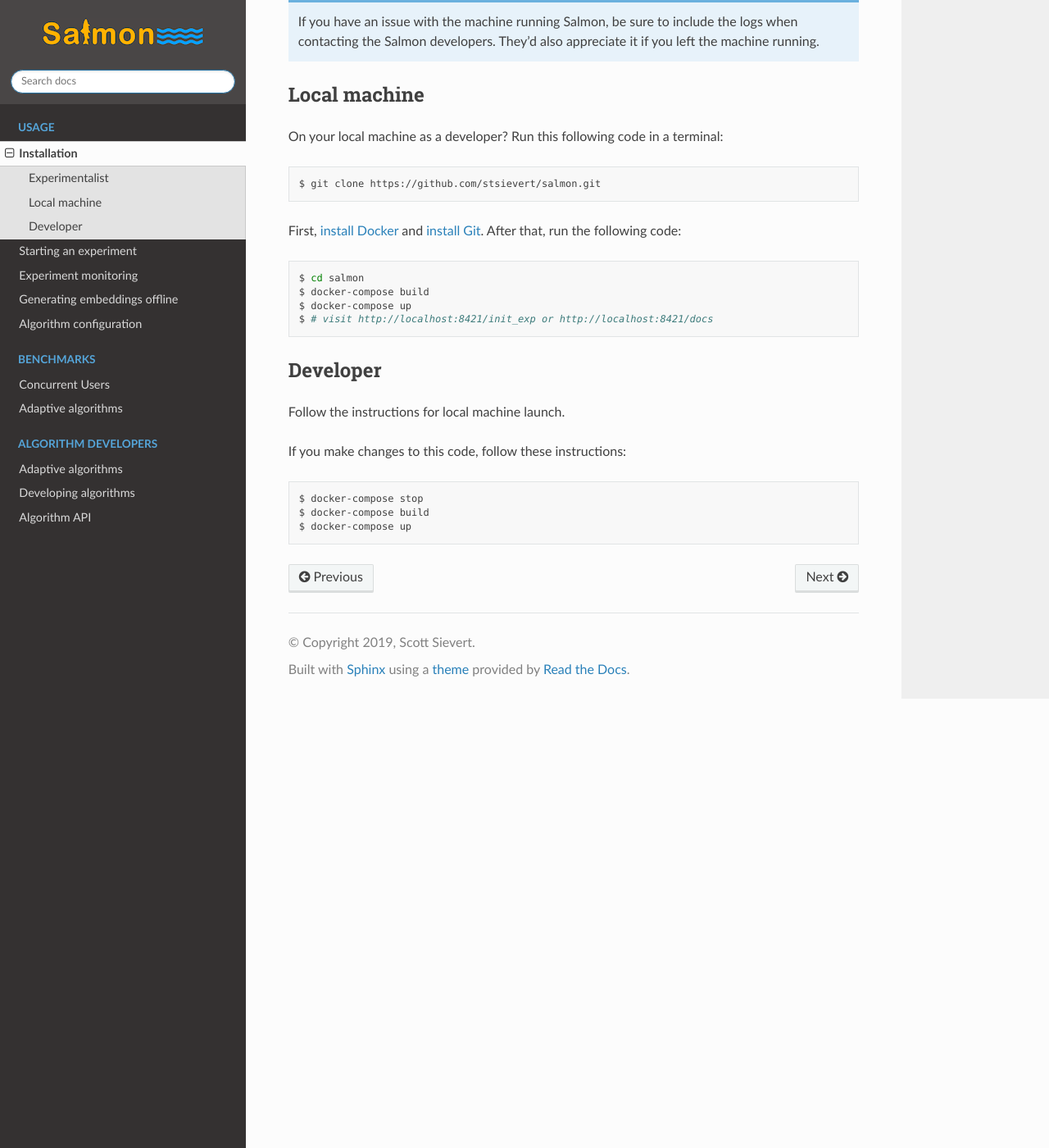
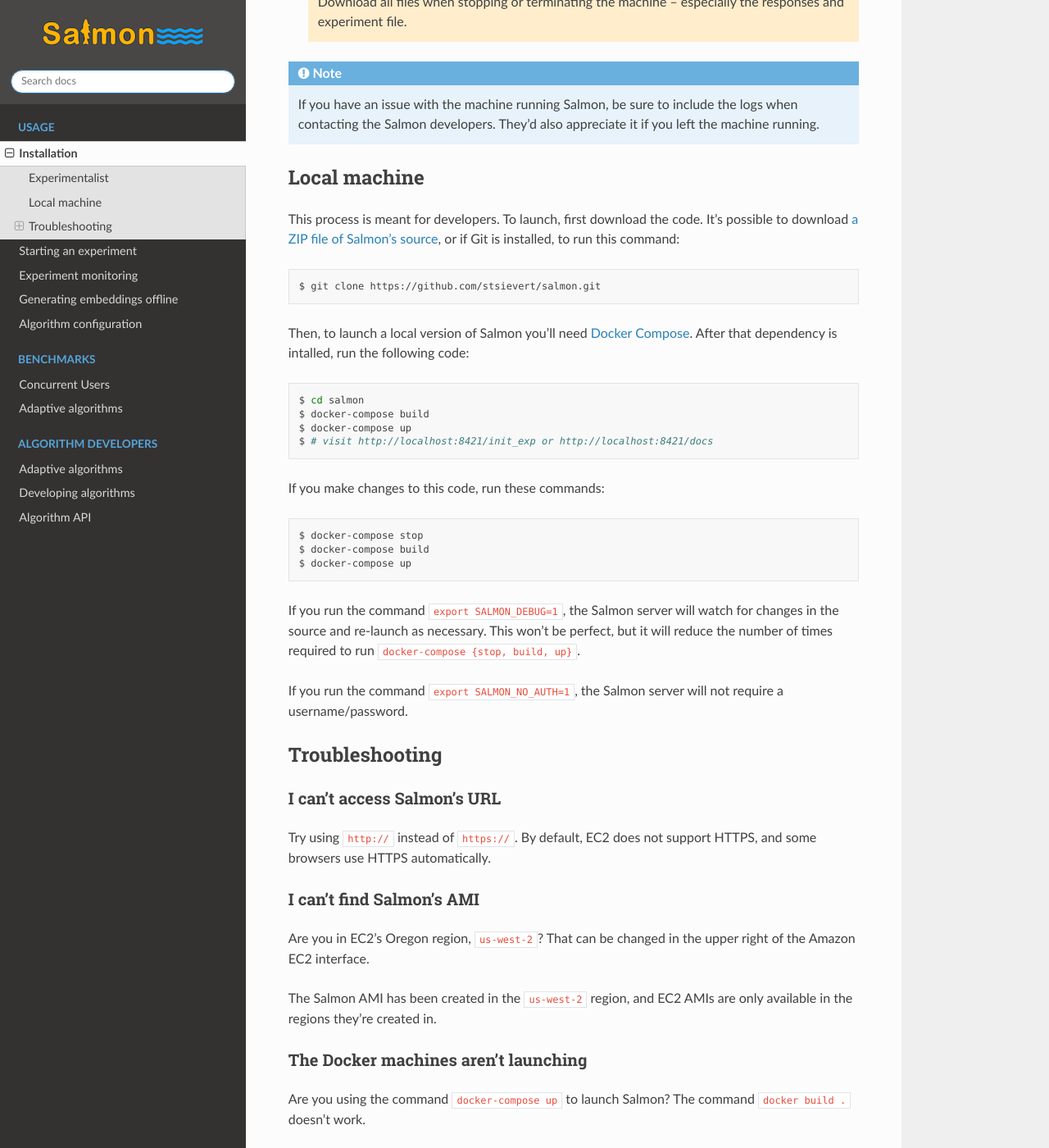
Before and after one commit to stsievert/salmon, a Sphinx documentation site: the page built from docs/source/installation.rst, in a window 1280 px wide and 1400 px high, scrolled down 1868 px. Shown: the whole window at 82% size. Built offline with Sphinx 7.4.7 and the Read the Docs theme 2.0.0, drawn with Linux system fonts in a browser that asks for light colours; some of the changed text lies outside the part shown.

Commit message:
DOC: troubleshoot the launching process (#104)
* DOC: add troubleshooting section
* DOC: clarify docker-compose is required for local launch

```diff
--- a/docs/source/installation.rst
+++ b/docs/source/installation.rst
@@ -5,12 +5,17 @@
 machine. After you get Salmon running, detail on how to launch experiments in
 :ref:`getting-started`.
 
+.. note::
+
+   See the `Troubleshooting`_ section if you're having difficulties with either
+   of the processes below.
+
 Experimentalist
 ---------------
 
 1. Sign into Amazon AWS (http://aws.amazon.com/)
 2. Select the "Oregon" region (or ``us-west-2``) in the upper right.
-3. Go to Amazon EC2
+3. Go to Amazon EC2.
 4. Launch a new instance (the big blue button or square orange button).
 5. Select AMI ``ami-0e3134e3437ec5b85`` titled "Salmon". It appears in
    Community AMIs after searching "Salmon".
@@ -76,13 +81,19 @@
 
 Local machine
 -------------
-On your local machine as a developer? Run this following code in a terminal:
+
+This process is meant for developers. To launch, first download the code.  It's
+possible to download `a ZIP file of Salmon's source`_, or if Git is installed,
+to run this command:
+
+.. _a ZIP file of Salmon's source: https://github.com/stsievert/salmon/archive/refs/heads/master.zip
 
 .. code:: shell
 
    $ git clone https://github.com/stsievert/salmon.git
 
-First, `install Docker`_ and `install Git`_. After that, run the following code:
+Then, to launch a local version of Salmon you'll need `Docker Compose`_.
+After that dependency is intalled, run the following code:
 
 .. _install Docker: https://www.docker.com/products/docker-desktop
 .. _install Git: https://git-scm.com/downloads
@@ -94,14 +105,48 @@
    $ docker-compose up
    $ # visit http://localhost:8421/init_exp or http://localhost:8421/docs
 
-Developer
----------
-Follow the instructions for local machine launch.
+.. _Docker Compose: https://docs.docker.com/compose/install/
 
-If you make changes to this code, follow these instructions:
+If you make changes to this code, run these commands:
 
 .. code:: shell
 
 	$ docker-compose stop
 	$ docker-compose build
 	$ docker-compose up
+
+If you run the command ``export SALMON_DEBUG=1``, the Salmon server will watch
+for changes in the source and re-launch as necessary. This won't be perfect,
+but it will reduce the number of times required to run ``docker-compose {stop,
+build, up}``.
+
+If you run the command ``export SALMON_NO_AUTH=1``, the Salmon server will
+not require a username/password.
+
+Troubleshooting
+---------------
+
+I can't access Salmon's URL
+^^^^^^^^^^^^^^^^^^^^^^^^^^^
+
+Try using ``http://`` instead of ``https://``.  By default, EC2 does not
+support HTTPS, and some browsers use HTTPS automatically.
+
+I can't find Salmon's AMI
+^^^^^^^^^^^^^^^^^^^^^^^^^
+
+Are you in EC2's Oregon region, ``us-west-2``? That can be changed in the upper
+right of the Amazon EC2 interface.
+
+The Salmon AMI has been created in the ``us-west-2`` region, and EC2 AMIs are
+only available in the regions they're created in.
+
+The Docker machines aren't launching
+^^^^^^^^^^^^^^^^^^^^^^^^^^^^^^^^^^^^
+
+Are you using the command ``docker-compose up`` to launch Salmon? The command
+``docker build .`` doesn't work.
+
+Salmon requires a Redis docker machine and certain directories/ports being
+available. Technically, it's possible to build all the Docker machines
+yourself (but it's not feasible).
```
